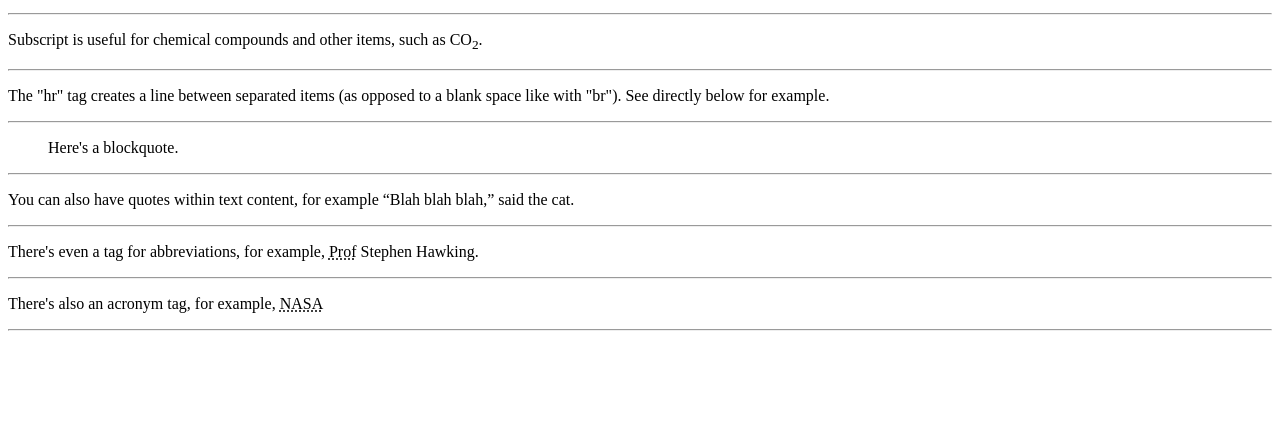
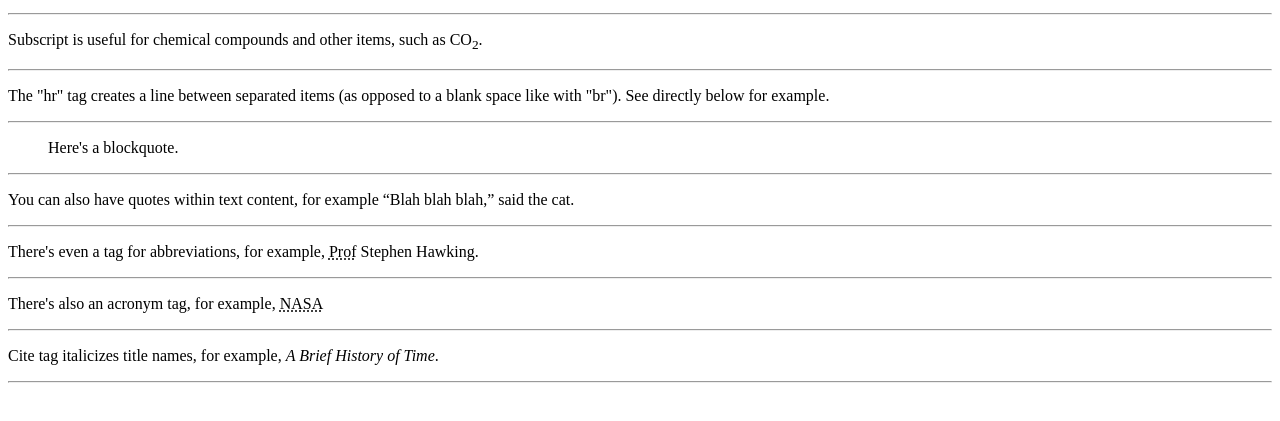
Before and after one commit to brianrshort/coding-exercises-2021-2022, a plain HTML site: page duckett-html/code-review.html in a window 1280 px wide. Shown: the part 105-526 px from the top of the page. Drawn offline with Linux system fonts and the light colour scheme.

Commit message:
Add cite tage code review content

```diff
--- a/duckett-html/code-review.html
+++ b/duckett-html/code-review.html
@@ -22,6 +22,8 @@
     <hr>
     <p>There's also an acronym tag, for example, <acronym title="National Aueronautics and Space Administration">NASA</acronym></p>
     <hr>
+    <p>Cite tag italicizes title names, for example, <cite>A Brief History of Time</cite>.</p>
+    <hr>
 
 </body>
 </html>
```
